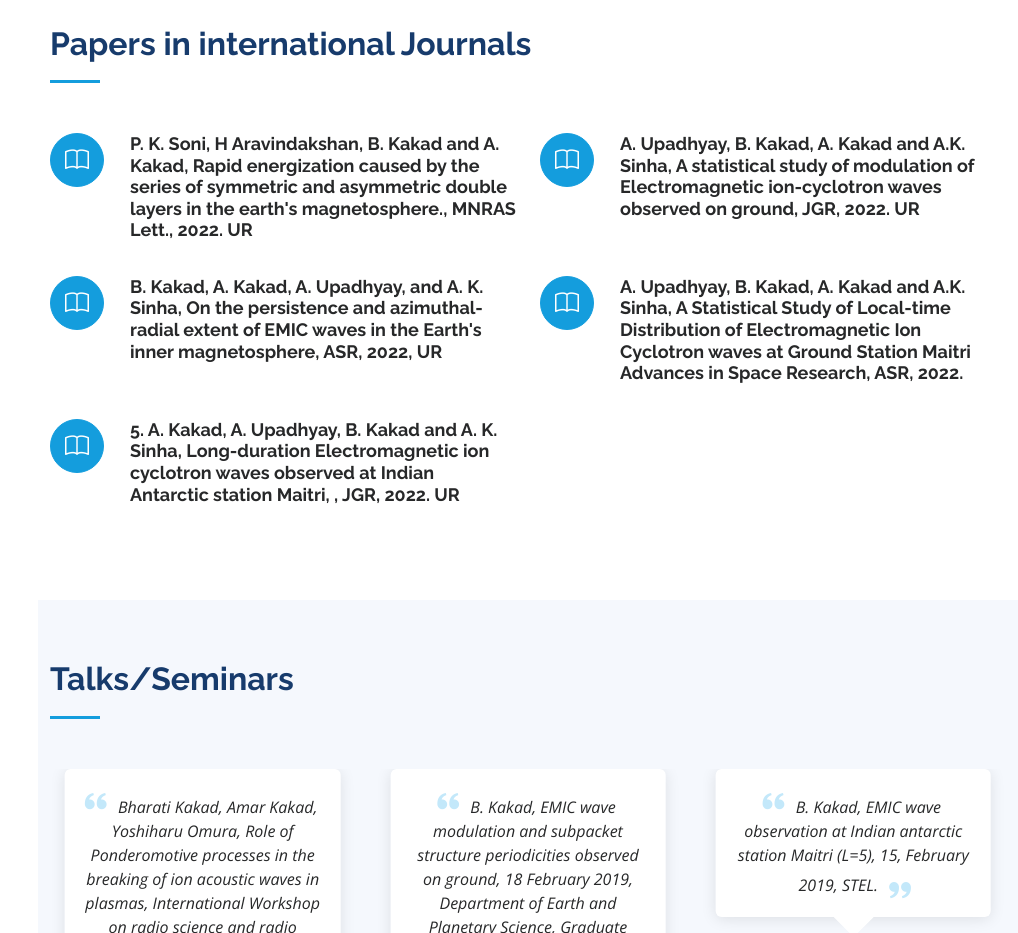
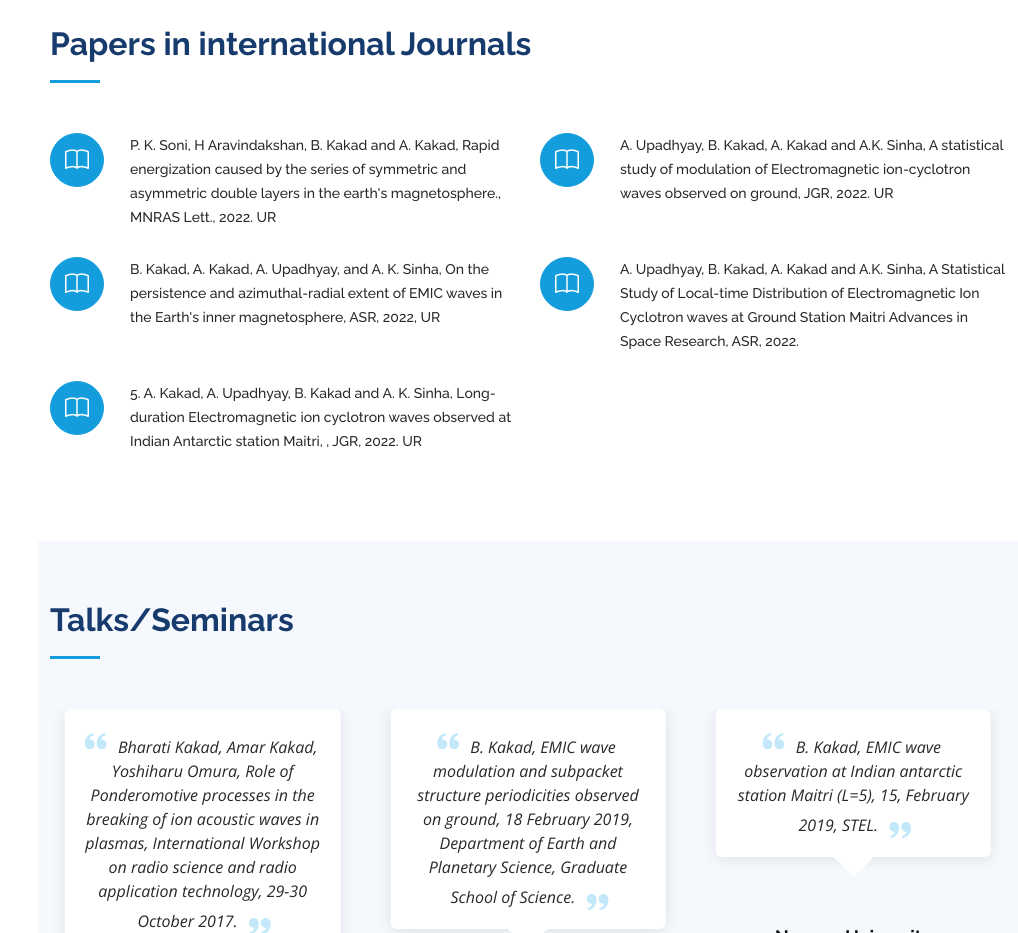
Before and after one commit to anushkaengavle/bharati_portfolio, a plain HTML site: page index.html in a window 1280 px wide. Shown: the part 3480-4413 px from the top of the page, without its empty margins (262-1280 px from the left). Drawn offline with nearby package versions, Linux system fonts and the light colour scheme.

Commit message:
Update index.html

```diff
--- a/index.html
+++ b/index.html
@@ -351,29 +351,29 @@
         <div class="row">
           <div class="col-lg-6 col-md-4 icon-box" data-aos="fade-up">
             <div class="icon"><i class="bi bi-book"></i></div>
-            <h4 class="title">P. K. Soni, H Aravindakshan, B. Kakad and A. Kakad, Rapid energization caused by the
+            <h4 class="description">P. K. Soni, H Aravindakshan, B. Kakad and A. Kakad, Rapid energization caused by the
               series of symmetric and asymmetric double layers in the earth's magnetosphere., MNRAS Lett., 2022. UR</h4>
           </div>
           <div class="col-lg-6 col-md-6 icon-box" data-aos="fade-up">
             <div class="icon"><i class="bi bi-book"></i></div>
-            <h4 class="title">A. Upadhyay, B. Kakad, A. Kakad and A.K. Sinha, A statistical study of modulation of
+            <h4 class="description">A. Upadhyay, B. Kakad, A. Kakad and A.K. Sinha, A statistical study of modulation of
               Electromagnetic ion-cyclotron waves observed on ground, JGR, 2022. UR</h4>
           </div>
           <div class="col-lg-6 col-md-6 icon-box" data-aos="fade-up">
             <div class="icon"><i class="bi bi-book"></i></div>
-            <h4 class="title">B. Kakad, A. Kakad, A. Upadhyay, and A. K. Sinha, On the persistence and azimuthal-radial
+            <h4 class="description">B. Kakad, A. Kakad, A. Upadhyay, and A. K. Sinha, On the persistence and azimuthal-radial
               extent of EMIC waves in the Earth's inner magnetosphere, ASR, 2022, UR</h4>
           </div>
           <div class="col-lg-6 col-md-6 icon-box ali" data-aos="fade-up">
             <div class="icon"><i class="bi bi-book"></i></div>
-            <h4 class="title">A. Upadhyay, B. Kakad, A. Kakad and A.K. Sinha, A Statistical Study of Local-time
+            <h4 class="description">A. Upadhyay, B. Kakad, A. Kakad and A.K. Sinha, A Statistical Study of Local-time
               Distribution of Electromagnetic Ion Cyclotron waves at Ground Station Maitri
               Advances in Space Research, ASR, 2022.
             </h4>
           </div>
           <div class="col-lg-6 col-md-6 icon-box" data-aos="fade-up">
             <div class="icon"><i class="bi bi-book"></i></div>
-            <h4 class="title">5. A. Kakad, A. Upadhyay, B. Kakad and A. K. Sinha, Long-duration Electromagnetic ion
+            <h4 class="description">5. A. Kakad, A. Upadhyay, B. Kakad and A. K. Sinha, Long-duration Electromagnetic ion
               cyclotron waves observed at Indian Antarctic station Maitri, , JGR, 2022. UR</h4>
           </div>
 
```
